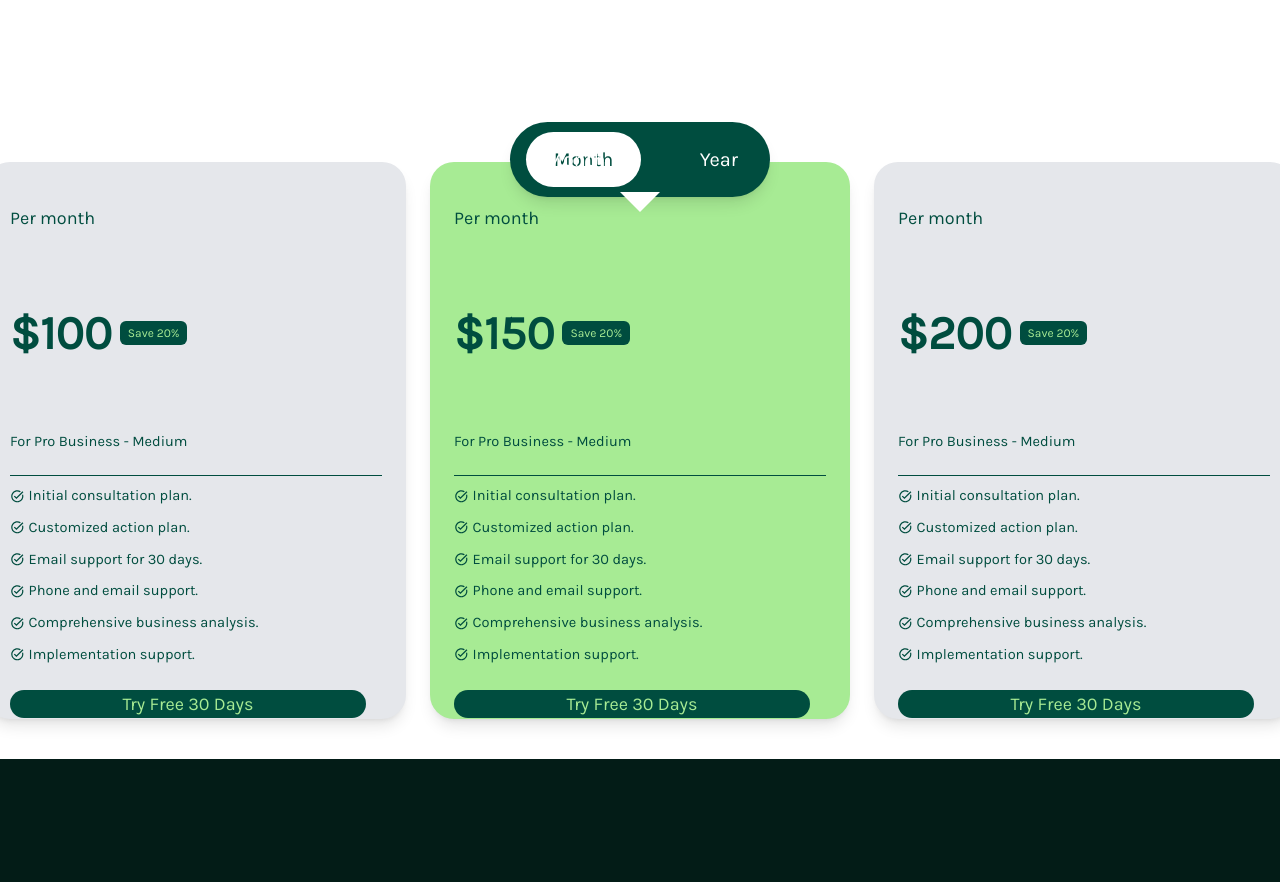
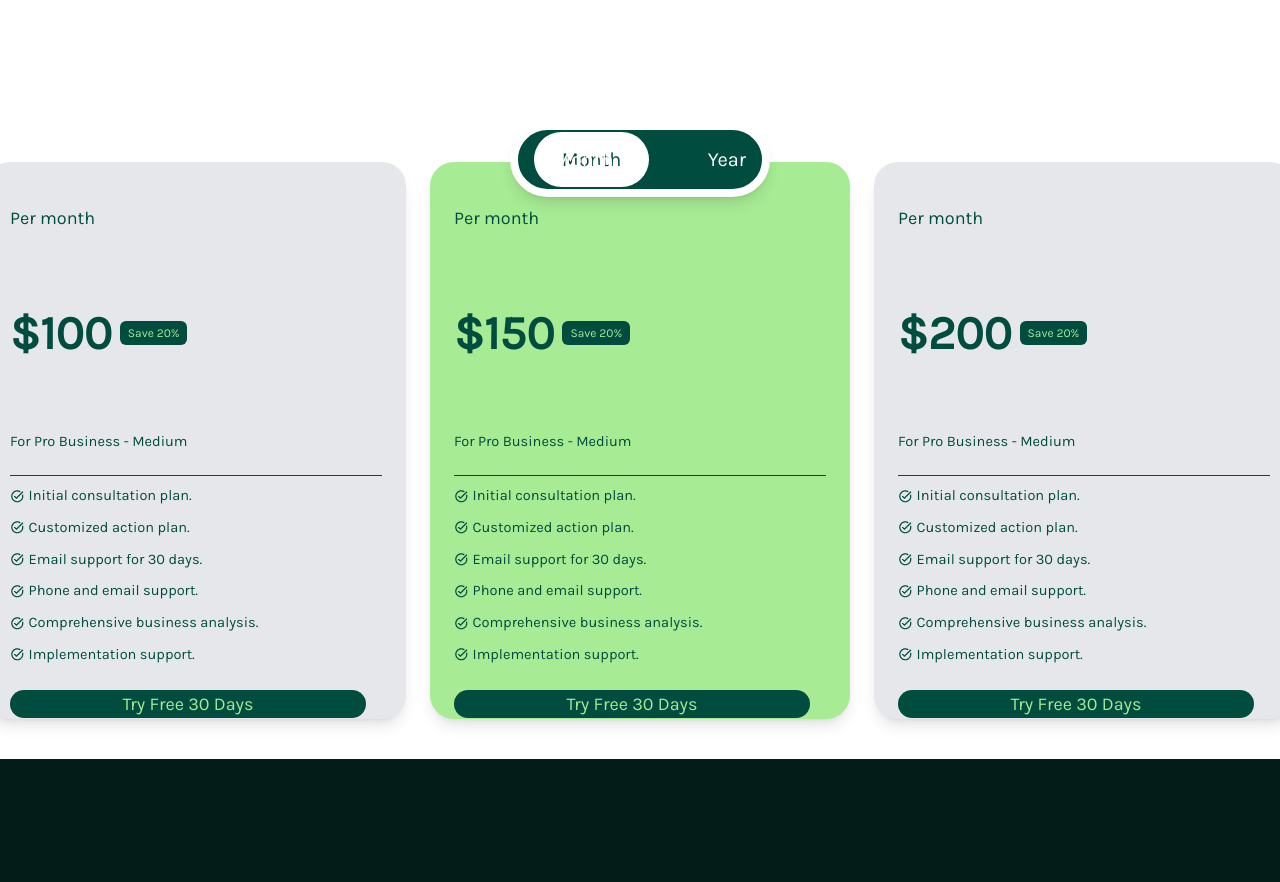
Before and after one commit to book-an-appoinment/client, a React (Vite) app: page / in a window 1280 px wide. Shown: the part 8740-9622 px from the top of the page. Built offline with nearby package versions, Linux system fonts and the light colour scheme.

Commit message:
pricing toggle updated

```diff
--- a/src/components/Home/pricing/ToogleButton.tsx
+++ b/src/components/Home/pricing/ToogleButton.tsx
@@ -13,7 +13,7 @@ const ToggleButton = ({ onToggle }) => {
     <div className="relative flex flex-col items-center">
       {/* Toggle Button Container */}
       <div
-        className="w-[260px] h-[75px] bg-[#004D3F] flex items-center p-3 rounded-full cursor-pointer relative shadow-lg"
+        className="w-[260px] h-[75px] bg-[#004D3F] flex items-center p-3 rounded-full cursor-pointer relative shadow-lg border-8 border-white"
         onClick={handleToggle}
       >
         {/* Toggle Indicator */}
@@ -33,7 +33,7 @@ const ToggleButton = ({ onToggle }) => {
       </div>
 
       {/* Speech Tail (White Triangle) */}
-      <div className="w-0 h-0 border-l-[20px] border-l-transparent border-r-[20px] border-r-transparent border-t-[20px] border-t-white relative top-[-5px]"></div>
+      {/* <div className="w-0 h-0 border-l-[20px] border-l-transparent border-r-[20px] border-r-transparent border-t-[20px] border-t-white relative top-[-5px]"></div> */}
 
     </div>
   );
```
